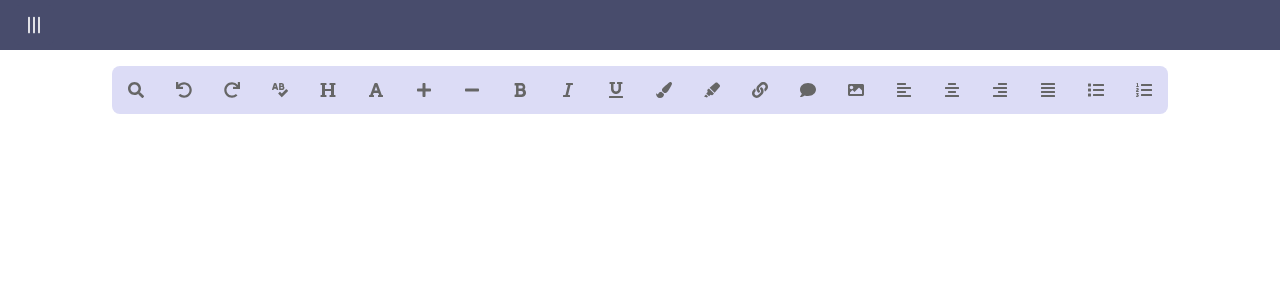
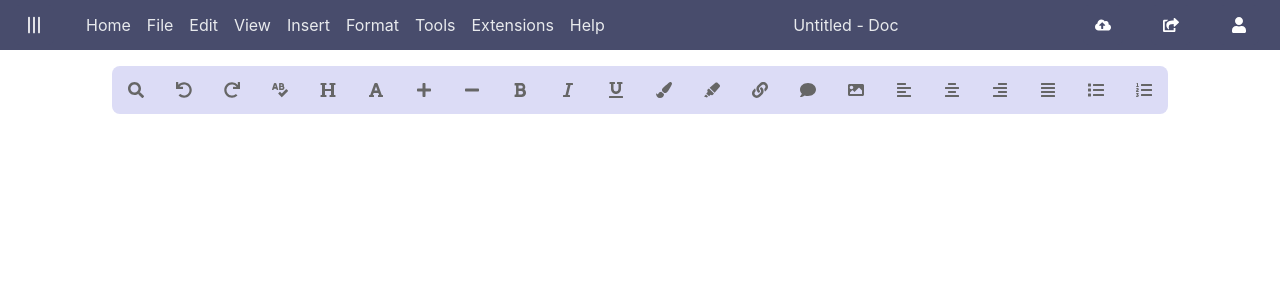
Before and after one commit to AG-2003/Group-Project, a React (Create React App) app in the folder frontend/: page /Doc in a window 1280 px wide. Shown: the top 300 px of the page. Built offline with nearby package versions, Linux system fonts and the light colour scheme; a web font is replaced by a local one.

Commit message:
Toolbar improved

```diff
--- a/frontend/src/components/Doc_/NavBar.scss
+++ b/frontend/src/components/Doc_/NavBar.scss
@@ -1,10 +1,11 @@
 .navbar {
+  width: 100%;
   display: flex;
   justify-content: space-between; // This spreads out the items
   align-items: center;
-  background-color: #202124; // Dark background color
+  background-color: #484c6c; // Dark background color
   color: #e8eaed; // Light text color
-  padding: 0.5rem 1rem;
+  padding: 5px;
 
   .sidebar-icon,
   .action-icon {
@@ -12,8 +13,16 @@
     cursor: pointer;
   }
 
+    .menu-icon-button {
+      background: inherit;
+      font-size: 20px; // This sets the size of the icon inside the button
+      color: white;
+      margin-left: 9px;
+    }
+
   .nav-items {
     display: flex; // Aligns nav-items in a row
+    margin-left: 2rem;
 
     .nav-item {
       margin-right: 1rem;
@@ -31,7 +40,30 @@
     justify-content: center; // Centers the title
   }
 
-  .action-buttons {
-    // Add styles for action buttons if needed
-  }
+    // NavBar.scss
+    .action-buttons {
+      display: flex;
+      align-items: center;
+      background-color: inherit;
+      // Add any additional styles for the container of the action buttons
+
+      .action-icon {
+        margin-left: 12px; // Spacing between action buttons
+        color: white; // Icon color
+        background-color: inherit;
+
+        // You can add specific styles for each button if needed, using their additional class names
+        &.upload {
+          // Styles specific to the upload button
+        }
+
+        &.share {
+          // Styles specific to the share button
+        }
+
+        &.user {
+          // Styles specific to the user button
+        }
+      }
+    }
 }
--- a/frontend/src/components/Doc_/NavBar.tsx
+++ b/frontend/src/components/Doc_/NavBar.tsx
@@ -1,45 +1,10 @@
-// import React from "react";
-// import "./NavBar.scss";
-// import { FaBars, FaCloudUploadAlt, FaShareSquare } from "react-icons/fa"; // Import FontAwesome icons
+import { IconButton, Flex, Button, useDisclosure } from "@chakra-ui/react";
+import { HamburgerIcon } from "@chakra-ui/icons";
+import { FaCloudUploadAlt, FaShareSquare, FaUser } from "react-icons/fa"; // Import FontAwesome icons
+import "./NavBar.scss";
 
-// const NavBar: React.FC = () => {
-//   return (
-//     <div className="navbar">
-//       <FaBars className="sidebar-icon" />
-//       <div className="nav-items">
-//         <div className="nav-item">Home</div>
-//         <div className="nav-item">File</div>
-//         <div className="nav-item">Edit</div>
-//         <div className="nav-item">View</div>
-//         <div className="nav-item">Insert</div>
-//         <div className="nav-item">Format</div>
-//         <div className="nav-item">Tools</div>
-//         <div className="nav-item">Extensions</div>
-//         <div className="nav-item">Help</div>
-//       </div>
-//       <div className="title-area">Untitled - Doc</div>
-//       <div className="action-buttons">
-//         <FaCloudUploadAlt className="action-icon" />
-//         <FaShareSquare className="action-icon" />
-//       </div>
-//     </div>
-//   );
-// };
-
-// export default NavBar;
-
-import {
-  IconButton,
-  Flex,
-  Button,
-  Menu,
-  MenuButton,
-  MenuList,
-  MenuItem,
-} from "@chakra-ui/react";
-import { HamburgerIcon } from "@chakra-ui/icons";
 // import { Link } from "react-router-dom";
-import { useState } from "react";
+// import { useState } from "react";
 
 interface Props {
   isSidebarOpen: boolean;
@@ -47,32 +12,54 @@ interface Props {
 }
 
 const NavBar = ({ onToggle, isSidebarOpen }: Props) => {
+  const { isOpen, onOpen, onClose } = useDisclosure();
   const iconStyle = {
     transform: isSidebarOpen ? "rotate(90deg)" : "rotate(0deg)",
     transition: "transform 0.3s ease",
   };
 
   return (
-    <Flex
-      width="100%"
-      justifyContent="space-between"
-      alignItems="center"
-      p={1}
-      height="30px"
-      bg={"#484c6c"}
-    >
+    <div className="navbar">
       <IconButton
-        bg="inherit"
+        className="menu-icon-button"
         aria-label="Menu"
-        fontSize="20px"
-        color="white"
-        colorScheme="purple.100"
         icon={<HamburgerIcon style={iconStyle} />}
         onClick={onToggle}
+        colorScheme="purple.100"
       />
-
-      <Flex alignItems="center"></Flex>
-    </Flex>
+      <div className="nav-items">
+        <div className="nav-item">Home</div>
+        <div className="nav-item">File</div>
+        <div className="nav-item">Edit</div>
+        <div className="nav-item">View</div>
+        <div className="nav-item">Insert</div>
+        <div className="nav-item">Format</div>
+        <div className="nav-item">Tools</div>
+        <div className="nav-item">Extensions</div>
+        <div className="nav-item">Help</div>
+      </div>
+      <div className="title-area">Untitled - Doc</div>
+      <div className="action-buttons">
+        <IconButton
+          className="action-icon upload"
+          aria-label="Upload"
+          icon={<FaCloudUploadAlt />}
+          onClick={onOpen}
+        />
+        <IconButton
+          className="action-icon share"
+          aria-label="Share"
+          icon={<FaShareSquare />}
+          onClick={onOpen}
+        />
+        <IconButton
+          className="action-icon user"
+          aria-label="User"
+          icon={<FaUser />}
+          onClick={onOpen}
+        />
+      </div>
+    </div>
   );
 };
 
--- a/frontend/src/pages/Doc.tsx
+++ b/frontend/src/pages/Doc.tsx
@@ -23,9 +23,7 @@ const Doc: React.FC = () => {
   const toggleSidebar = () => setIsSidebarOpen(!isSidebarOpen);
   return (
     <div className="document-editor">
-      <div style={{ padding: "10px", background: "#484c6c" }}>
-        <NavBar onToggle={toggleSidebar} isSidebarOpen={isSidebarOpen} />
-      </div>
+      <NavBar onToggle={toggleSidebar} isSidebarOpen={isSidebarOpen} />
       <ToolBar />
       <div className="editor-content">
         <Document />
```
